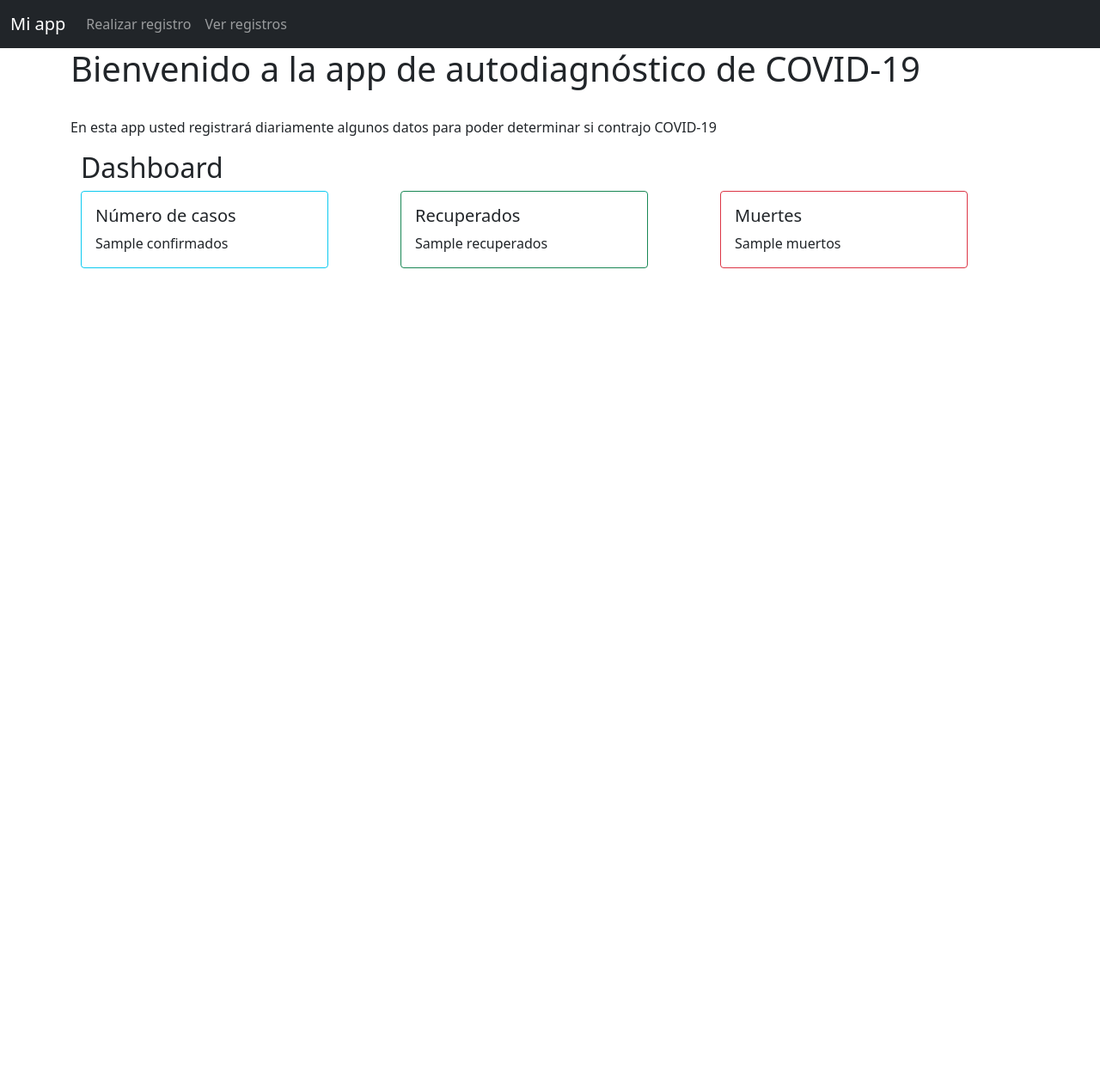
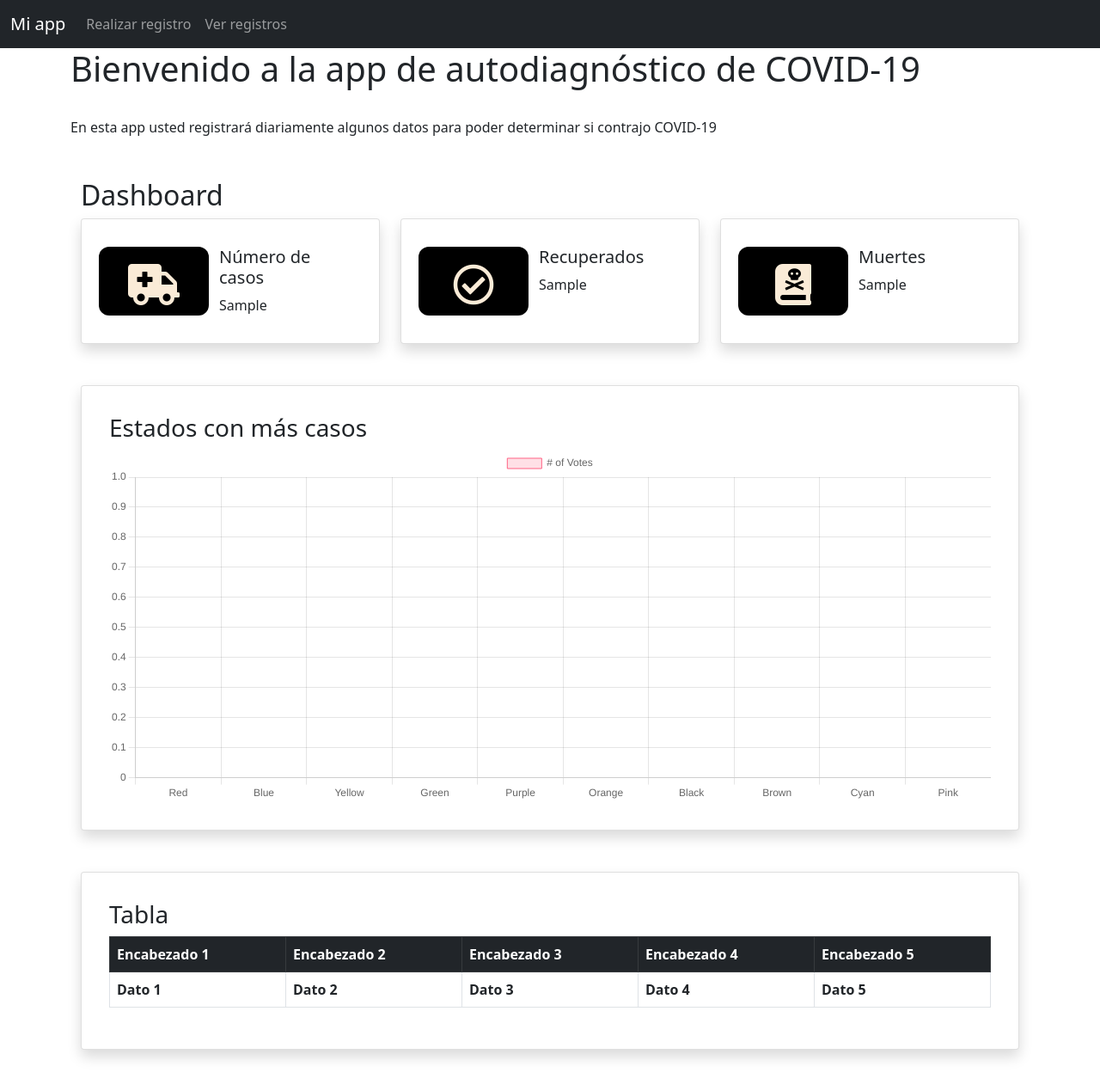
Before and after one commit to UzielMo4-18/Exa2Covid, a Django app: template covid19_auto/registro/templates/index.html in a window 1280 px wide. Shown: the whole page at 86% size. Before the commit the page ends 312 px from the top, so only its background shows below. Run offline with Django 3.2, Linux system fonts and the light colour scheme; the template is opened without the code that fills it: most values are stand-ins (such as "Sample title", 1, 10 or a date in 2020); lists and menus that the app fills with data are empty; some libraries are stand-ins or nearby versions.

Commit message:
[UPDATE] Modificación del index, adición de css, diseño preliminar

```diff
--- /dev/null
+++ b/covid19_auto/registro/static/css/estilos.css
@@ -0,0 +1,13 @@
+.icono{
+    font-size: 48px;
+    color: antiquewhite;
+}
+
+.div_color{
+    background-color: black;
+    text-align: center;
+    padding: 20px;
+    border-radius: 12px;
+    width: 16vh;
+    height: 6.2vw;
+}
--- a/covid19_auto/registro/templates/Base.html
+++ b/covid19_auto/registro/templates/Base.html
@@ -1,9 +1,13 @@
 <!DOCTYPE html>
+{% load static %}
 <html>
     <head>
         <meta charset="UTF-8" name="viewport" content="width=device-width, initial-scale=1.0">
         <title>App COVID19</title>
         <link href="https://cdn.jsdelivr.net/npm/bootstrap@5.0.0-beta3/dist/css/bootstrap.min.css" rel="stylesheet" integrity="sha384-eOJMYsd53ii+scO/bJGFsiCZc+5NDVN2yr8+0RDqr0Ql0h+rP48ckxlpbzKgwra6" crossorigin="anonymous">
+        <link rel="stylesheet" href="https://pro.fontawesome.com/releases/v5.10.0/css/all.css" integrity="sha384-AYmEC3Yw5cVb3ZcuHtOA93w35dYTsvhLPVnYs9eStHfGJvOvKxVfELGroGkvsg+p" crossorigin="anonymous"/>
+        <link rel="stylesheet" href="{% static 'css/estilos.css' %}">
+        <script src="https://cdnjs.cloudflare.com/ajax/libs/Chart.js/3.1.1/chart.js"></script>
     </head>
     <body>
         <nav class="navbar navbar-expand-lg navbar-dark bg-dark">
--- a/covid19_auto/registro/templates/index.html
+++ b/covid19_auto/registro/templates/index.html
@@ -3,33 +3,132 @@
 <h1>Bienvenido a la app de autodiagnóstico de COVID-19</h1>
 <br>
 <p>En esta app usted registrará diariamente algunos datos para poder determinar si contrajo COVID-19</p>
-<div class="container">
+<div class="container mt-5">
     <h2>Dashboard</h2>
-    <div class="row row-cols-md-3">
-        <div class="col-sm-6">
-            <div class="card border-info mb-3" style="width: 18rem;">
+    <div class="row">
+        <div class="col-sm">
+            <div class="card shadow p-3 mb-5 bg-body">
                 <div class="card-body">
-                    <h5 class="card-title">Número de casos</h5>
-                    <p class="card-text">{{ confirmados }}</p>
+                    <div class="row">
+                        <div class="col-2 div_color">
+                            <i class="fas fa-ambulance icono"></i>
+                        </div>
+                        <div class="col-sm">
+                            <h5 class="card-title">Número de casos</h5>
+                            <p class="card-text">{{ confirmadosT }}</p>
+                        </div>
+                    </div>
                 </div>
             </div>
         </div>
-        <div class="col-sm-6">
-            <div class="card border-success mb-3" style="width: 18rem;">
+        <div class="col-sm">
+            <div class="card shadow p-3 mb-5 bg-body">
                 <div class="card-body">
-                    <h5 class="card-title">Recuperados</h5>
-                    <p class="card-text">{{ recuperados }}</p>
+                    <div class="row">
+                        <div class="col-2 div_color">
+                            <i class="far fa-check-circle icono"></i>
+                        </div>
+                        <div class="col-sm">
+                            <h5 class="card-title">Recuperados</h5>
+                            <p class="card-text">{{ recuperadosT }}</p>
+                        </div>
+                    </div>
                 </div>
             </div>
         </div>
-        <div class="col-sm-6">
-            <div class="card border-danger mb-3" style="width: 18rem;">
+        <div class="col-sm">
+            <div class="card shadow p-3 mb-5 bg-body">
                 <div class="card-body">
-                    <h5 class="card-title">Muertes</h5>
-                    <p class="card-text">{{ muertos }}</p>
+                    <div class="row">
+                        <div class="col-2 div_color">
+                            <i class="fas fa-book-dead icono"></i>
+                        </div>
+                        <div class="col-sm">
+                            <h5 class="card-title">Muertes</h5>
+                            <p class="card-text">{{ muertosT }}</p>
+                        </div>
+                    </div>
                 </div>
             </div>
         </div>
     </div>
 </div>
+<div class="container">
+    <div class="card shadow p-3 mb-5 bg-body">
+        <div class="card-body">
+            <h3>Estados con más casos</h3>
+            <canvas id="myChart" width="1000" height="400"></canvas>
+        </div>
+    </div>
+</div>
+<div class="container">
+    <div class="card shadow p-3 mb-5 bg-body">
+        <div class="card-body">
+            <h3>Tabla</h3>
+            <table class="table table-bordered">
+                <tr class="table-dark">
+                    <th>Encabezado 1</th>
+                    <th>Encabezado 2</th>
+                    <th>Encabezado 3</th>
+                    <th>Encabezado 4</th>
+                    <th>Encabezado 5</th>
+                </tr>
+                <tr>
+                    <th>Dato 1</th>
+                    <th>Dato 2</th>
+                    <th>Dato 3</th>
+                    <th>Dato 4</th>
+                    <th>Dato 5</th>
+                </tr>
+            </table>
+        </div>
+    </div>
+</div>
+
+<script>
+var ctx = document.getElementById('myChart').getContext('2d');
+var myChart = new Chart(ctx, {
+    type: 'bar',
+    data: {
+        labels: ['Red', 'Blue', 'Yellow', 'Green', 'Purple', 'Orange', 'Black',
+            'Brown', 'Cyan', 'Pink'],
+        datasets: [{
+            label: '# of Votes',
+            data: {{ casosE }},
+            backgroundColor: [
+                'rgba(255, 99, 132, 0.2)',
+                'rgba(54, 162, 235, 0.2)',
+                'rgba(255, 206, 86, 0.2)',
+                'rgba(75, 192, 192, 0.2)',
+                'rgba(153, 102, 255, 0.2)',
+                'rgba(255, 159, 64, 0.2)',
+                'rgba(0, 0, 0, 0.2)',
+                'rgba(128, 64, 0, 0.2)',
+                'rgba(0, 255, 255, 0.2)',
+                'rgba(234, 137, 154, 0.2)'
+            ],
+            borderColor: [
+                'rgba(255, 99, 132, 1)',
+                'rgba(54, 162, 235, 1)',
+                'rgba(255, 206, 86, 1)',
+                'rgba(75, 192, 192, 1)',
+                'rgba(153, 102, 255, 1)',
+                'rgba(255, 159, 64, 1)',
+                'rgba(0, 0, 0, 1)',
+                'rgba(128, 64, 0, 1)',
+                'rgba(0, 255, 255, 1)',
+                'rgba(234, 137, 154, 1)'
+            ],
+            borderWidth: 1
+        }]
+    },
+    options: {
+        scales: {
+            y: {
+                beginAtZero: true
+            }
+        }
+    }
+});
+</script>
 {% endblock %}
```
Also changed, not shown: covid19_auto/registro/views.py (+50 -7 lines).
